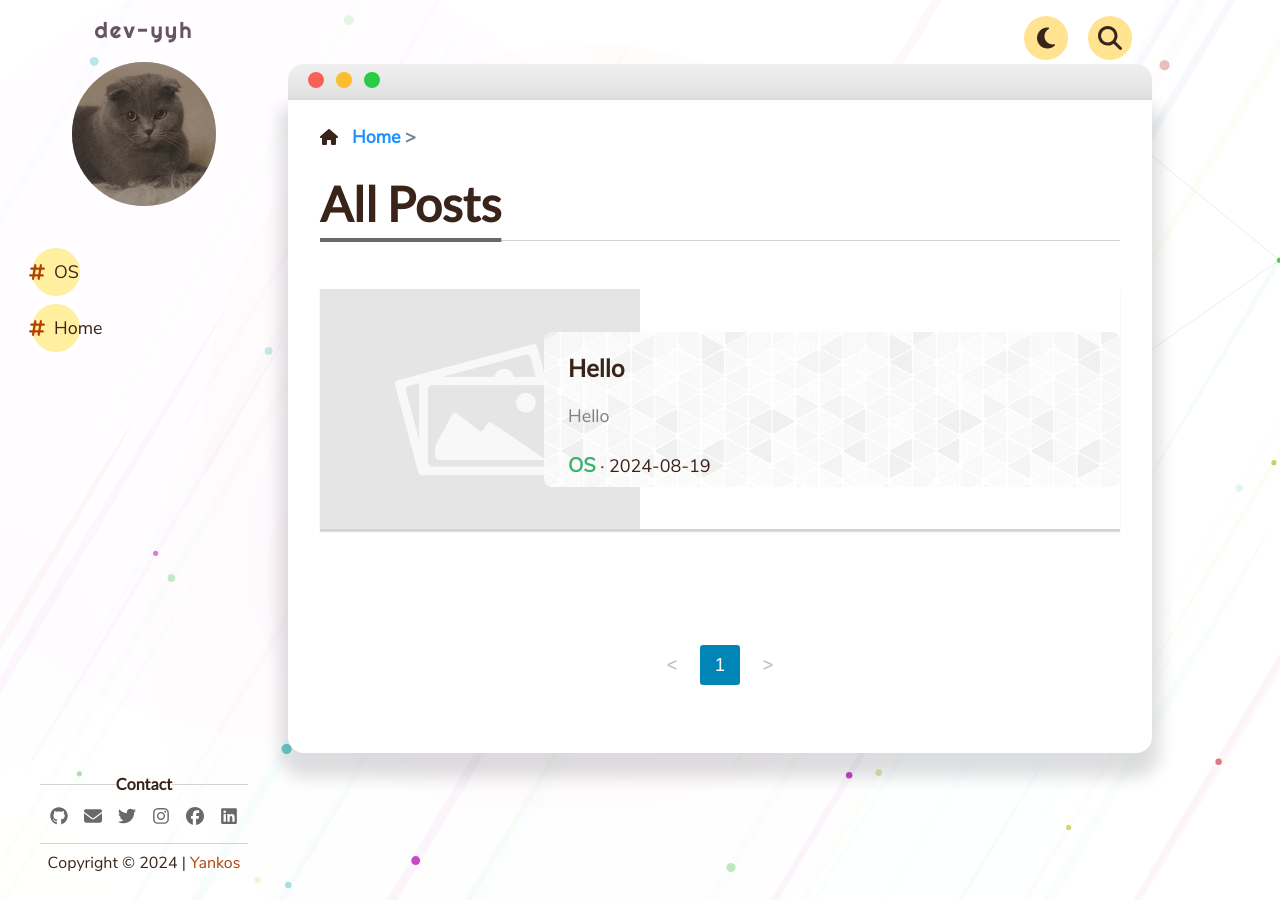
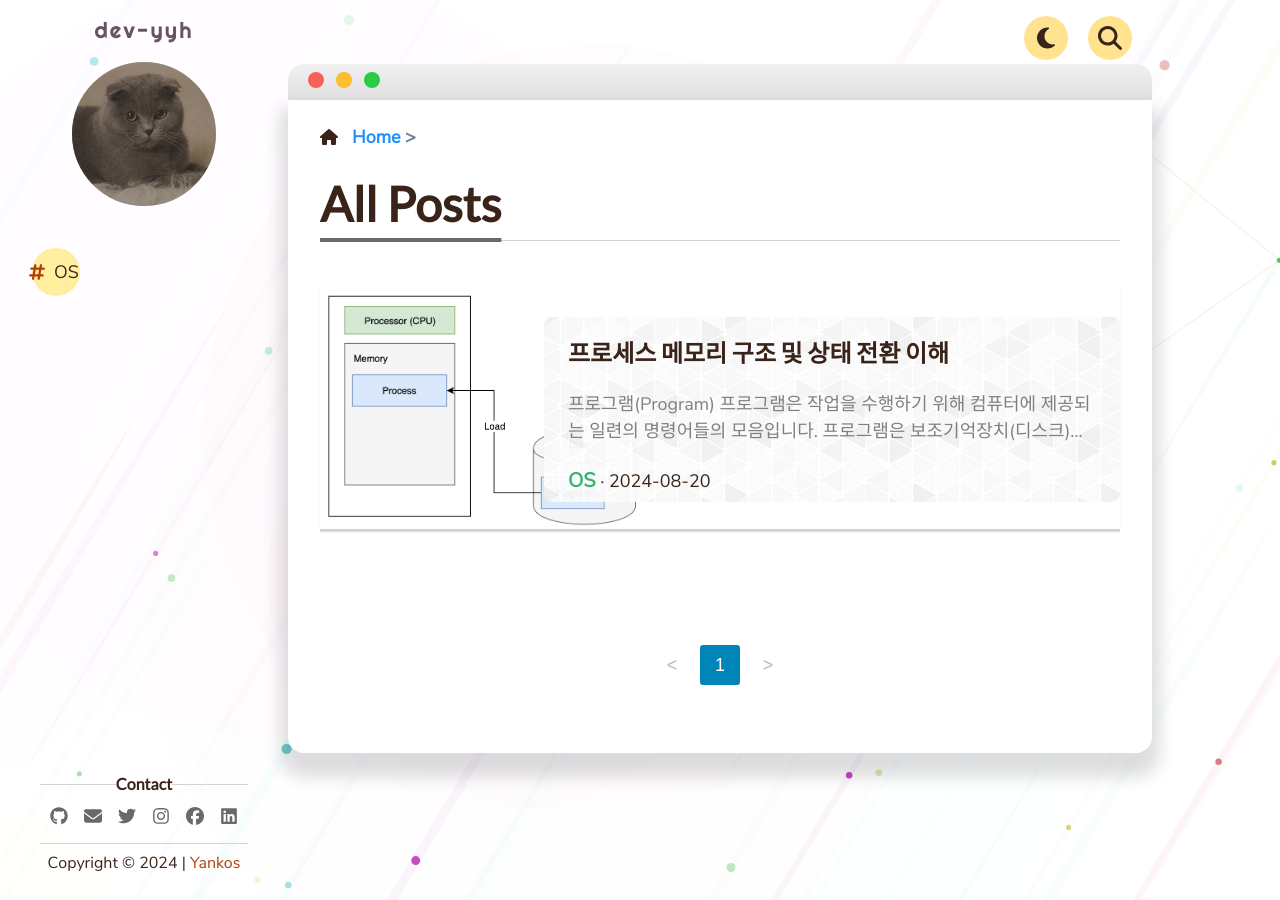
Before and after one commit to dev-yyh/dev-yyh.github.io, a Jekyll site: the page built from _pages/index.md, in a window 1280 px wide. Built offline with Jekyll 4.4.1, drawn with Linux system fonts in a browser that asks for light colours; some of the changed text lies outside the part shown.

Commit message:
Add post 1.md to OS category.

````diff
--- a/_includes/navigation.html
+++ b/_includes/navigation.html
@@ -9,6 +9,10 @@
         {%- assign p_level = p_tree | size -%}
 
         {% if p.bookmark == nil and p_name != 'index.html' %}
+            {% continue %}
+        {% endif %}
+
+        {% if p_level == 1 and p_name == 'index.html' %}
             {% continue %}
         {% endif %}
 
--- a/_includes/post.html
+++ b/_includes/post.html
@@ -5,7 +5,7 @@
                 <span class="post-title">{{ page.title }}</span>
             {% endif %}
             <div class="post-info">
-                {% if page_level > 2 %}
+                {% if page_level > 1 %}
                     <a class="info-box category-box" href="{{ '/' | append: page_tree[0] | prepend: site.baseurl }}">
                         <svg xmlns="http://www.w3.org/2000/svg" viewBox="0 0 576 512"><path d="M384 480h48c11.4 0 21.9-6 27.6-15.9l112-192c5.8-9.9 5.8-22.1 .1-32.1S555.5 224 544 224H144c-11.4 0-21.9 6-27.6 15.9L48 357.1V96c0-8.8 7.2-16 16-16H181.5c4.2 0 8.3 1.7 11.3 4.7l26.5 26.5c21 21 49.5 32.8 79.2 32.8H416c8.8 0 16 7.2 16 16v32h48V160c0-35.3-28.7-64-64-64H298.5c-17 0-33.3-6.7-45.3-18.7L226.7 50.7c-12-12-28.3-18.7-45.3-18.7H64C28.7 32 0 60.7 0 96V416c0 35.3 28.7 64 64 64H87.7 384z"/></svg>
                         <span>{{ page_tree[0] }}</span>
--- /dev/null
+++ b/_pages/OS/1.md
@@ -0,0 +1,86 @@
+---
+title: "프로세스 메모리 구조 및 상태 전환 이해"
+tags:
+    - OS
+date: "2024-08-20"
+thumbnail: "/assets/img/1/1.webp"
+---
+
+# 프로그램(Program)
+
+프로그램은 작업을 수행하기 위해 컴퓨터에 제공되는 일련의 명령어들의 모음입니다.
+
+프로그램은 보조기억장치(디스크)에 저장되어 있고 엑셀, 메모장 같은 실행파일일 수 있으며 컴파일된 결과물 뿐만 아니라, 프로그래머가 작성한 소스코드까지도 포함됩니다.
+
+다음은 C 언어로 작성된 간단한 프로그램입니다.
+
+```c
+void main() {
+  printf("Hello\n");
+}
+```
+# 프로세스(Process)
+
+프로세스는 실행중에 있는 프로그램을 의미하며, 작업(Job) 또는 태스크(Task)라고도 합니다.
+
+프로그램이 메모리에 적재(Load)되는 순간 프로세스가 됩니다.
+
+# 프로세서(Processor)
+
+프로세스가 동작될 수 있도록 하는 하드웨어(=CPU) 입니다.
+
+*동작: 프로그램의 자원들이 메모리에 올라오고, 실행 되어야 할 코드의 메모리 주소를 CPU의 레지스터로 올리는 것
+
+![program, processor, process](/assets/img/1/1.webp "program, processor, process"){:class="img-md"}
+
+# 프로세스 메모리 구조
+
+프로세스 메모리구조는 스택, 힙, 데이터 및 텍스트 4개의 섹션으로 나눌 수 있습니다.
+
+데이터는 초기화되지 않은 데이터(bss)와 초기화된 데이터로 나뉩니다.
+
+![프로세스 메모리 구조](/assets/img/1/2.webp "프로세스 메모리 구조"){:class="img-md"}
+
+#### Stack
+- 임시 데이터가 저장되는 곳입니다. 예) 지역변수, 매개변수
+- 컴파일 타임에 크기가 결정되기 때문에 무한히 할당할 수 없고 stack 영역을 초과하면 stack overflow 에러가 발생합니다.
+
+#### Heap
+- 동적으로 할당되는 데이터가 저장되는 곳으로 런타임에 크기가 결정됩니다. 예) malloc
+
+#### Data
+- Uninitialized data (bss) - 초기화 되지 않은 변수(전역변수, static 변수)가 저장되는 곳입니다.
+- Initialized data - 초기화된 변수(전역변수, static 변수)가 저장되는 곳입니다.
+
+#### Text(Code)
+- 프로그램의 코드가 저장되는 곳입니다.
+- 컴파일 타임에 결정되고 중간에 코드를 바꿀 수 없게 Read-Only 로 지정되 있습니다.
+
+# 프로세스 상태
+
+프로세스는 실행 되면서 아래의 5가지 상태 변화를 겪습니다.
+
+1. **New**
+    - 프로세스를 생성하기 위해 프로그램이 보조기억장치에 있는 상태입니다.
+2. **Ready**
+    - 프로그램이 메인 메모리에 적재되어 프로세스가 된 상태입니다. CPU에 의해 실행되를 기다리고 있는 상태이며 준비 상태에 있는 프로세스들은 큐에서 대기하고 있습니다.
+3. **Running**
+    - CPU가 해당 프로세스를 실행한 상태입니다.
+4. **Waiting (or Block)**
+    - 프로세스가 입출력완료, 시그널 수신등 어떤 사건(event)을 기다리고 있는 상태를 말합니다.
+5. **Terminated**
+    - 프로세스가 완전히 종료된 상태입니다.
+
+
+# 프로세스 상태 전이
+프로세스의 상태 전이 과정은 다음과 같습니다.
+![프로세스 상태 전이](/assets/img/1/3.webp "프로세스 상태 전이"){:class="img-lg"}
+1. Dispatch (ready -> running)
+    - 여러 프로세스들 중 한 프로세스를 선정하여 CPU에 할당하는 과정입니다.
+2. Interrupt (running -> ready)
+    - 할당된  CPU 시간이 지나면 Timeout Interrupt 가 발생하여 CPU를 다른 프로세스에게 양도하고 자신은 Ready 상태로 전이되는 과정입니다.
+3. Block (running -> waiting)
+    - I/O 등의 자원 요청 후 즉시 할당 받을 수 없어, 할당 받을 때까지 기다리기 위해 running에서 waiting 상태로 전이되는 과정입니다.
+    - I/O 처리는 CPU가 아닌 I/O 프로세스가 담당하기 때문에 block이 발생합니다.
+4. Wakeup (waiting -> ready)
+    - 필요한 자원이 할당되면 프로세스는 준비 상태로 전이되는 과정입니다.
--- a/_pages/OS/post.md
+++ /dev/null
@@ -1,6 +0,0 @@
----
-title: "Hello"
-date: "2024-08-19"
----
-
-# Hello
````
Also changed, not shown: assets/img/1/1.webp (added), assets/img/1/2.webp (added), assets/img/1/3.webp (added), assets/img/1/4.webp (added).
